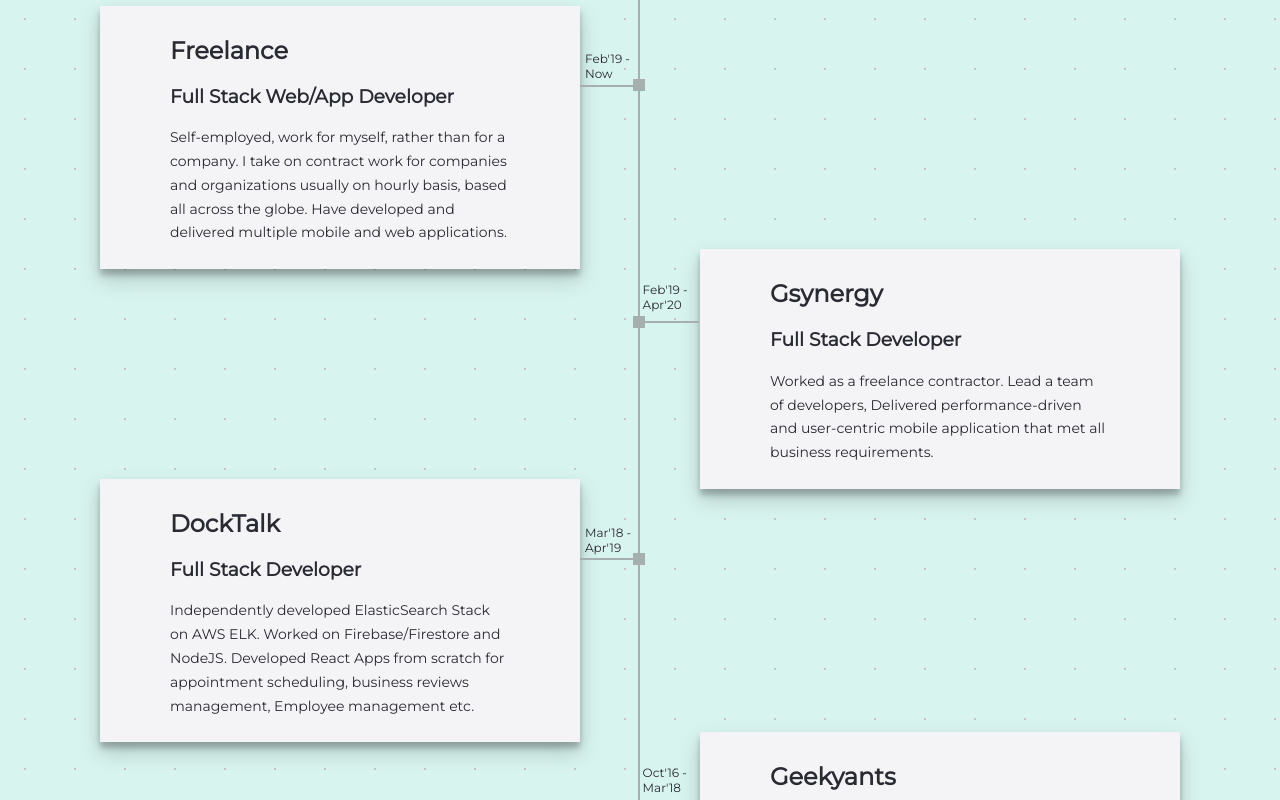
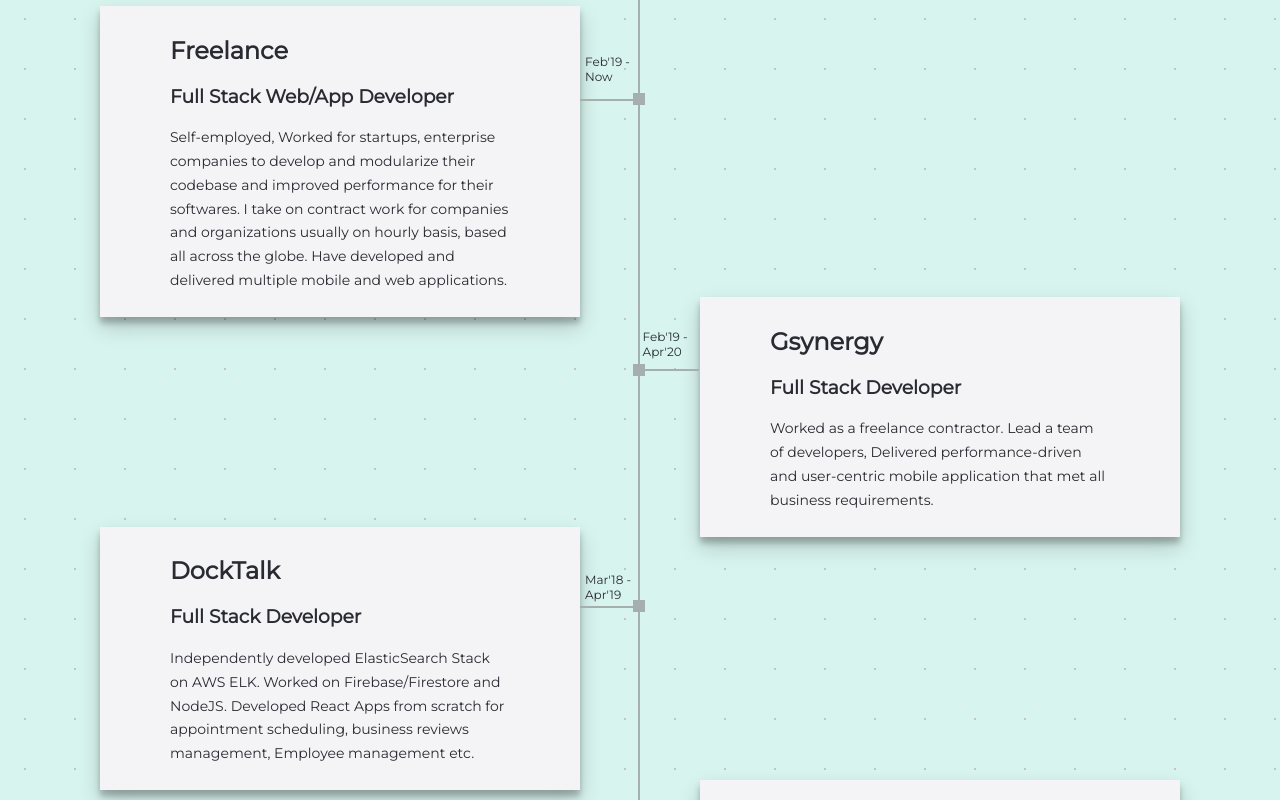
Before and after one commit to Haakh/bhavishhak, a Next.js app: page / in a window 1280 px wide. Shown: the part 4600-5400 px from the top of the page. Built offline with nearby package versions, Linux system fonts and the light colour scheme; no server answers; a web font is replaced by a local one.

Commit message:
text updates

```diff
--- a/data.tsx
+++ b/data.tsx
@@ -18,8 +18,7 @@
     designation: "Full Stack Web/App Developer",
     duration: "Feb'19 - Now",
     logoImage: "freelancer",
-    desc: `Self-employed, work for myself, rather than for a company.
-     I take on contract work for companies and organizations usually on hourly basis, based all across the globe. Have developed and delivered multiple mobile and web applications.`,
+    desc: `Self-employed, Worked for startups, enterprise companies to develop and modularize their codebase and improved performance for their softwares. I take on contract work for companies and organizations usually on hourly basis, based all across the globe. Have developed and delivered multiple mobile and web applications.`,
   },
   {
     company: "Gsynergy",
--- a/pages/index.tsx
+++ b/pages/index.tsx
@@ -282,11 +282,9 @@
   // }
 
   const injectGA = (): any => {
-    console.log("injectGA");
     if (typeof window === "undefined") {
       return;
     }
-    console.log("injectGA IN");
     (window as any).dataLayer = (window as any).dataLayer || [];
     function gtag(x: any, y: any) {
       (window as any).dataLayer.push(arguments);
@@ -294,8 +292,6 @@
     gtag("js", new Date());
 
     gtag("config", `${process.env.NEXT_PUBLIC_GA_TRACKING_ID}`);
-    console.log("gtag", gtag);
-    console.log("process.env.NEXT_PUBLIC_GA_TRACKING_ID", process.env.NEXT_PUBLIC_GA_TRACKING_ID);
   };
 
   return (
```
Also changed, not shown: 1 other file (tests, documents, lock files or other folders).
